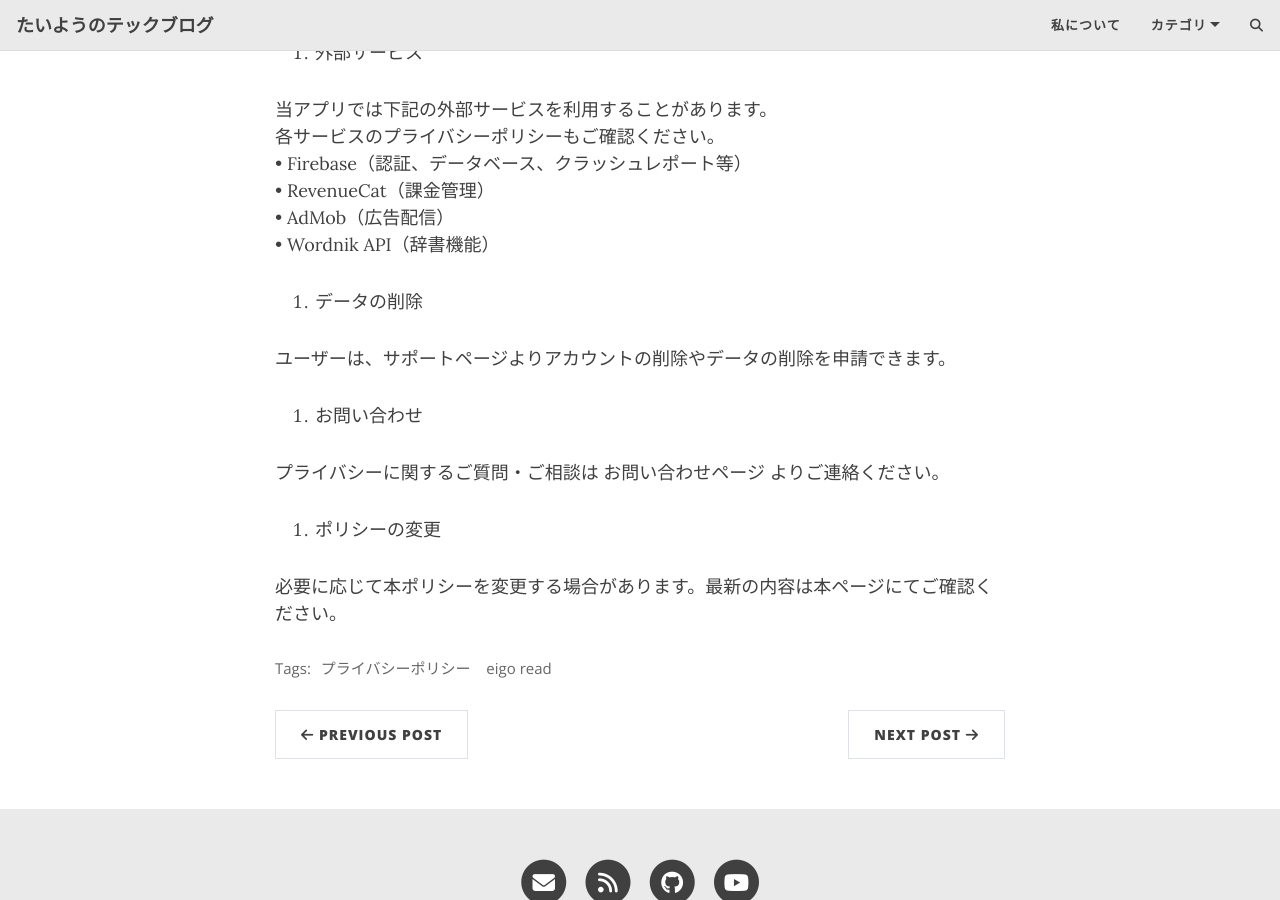
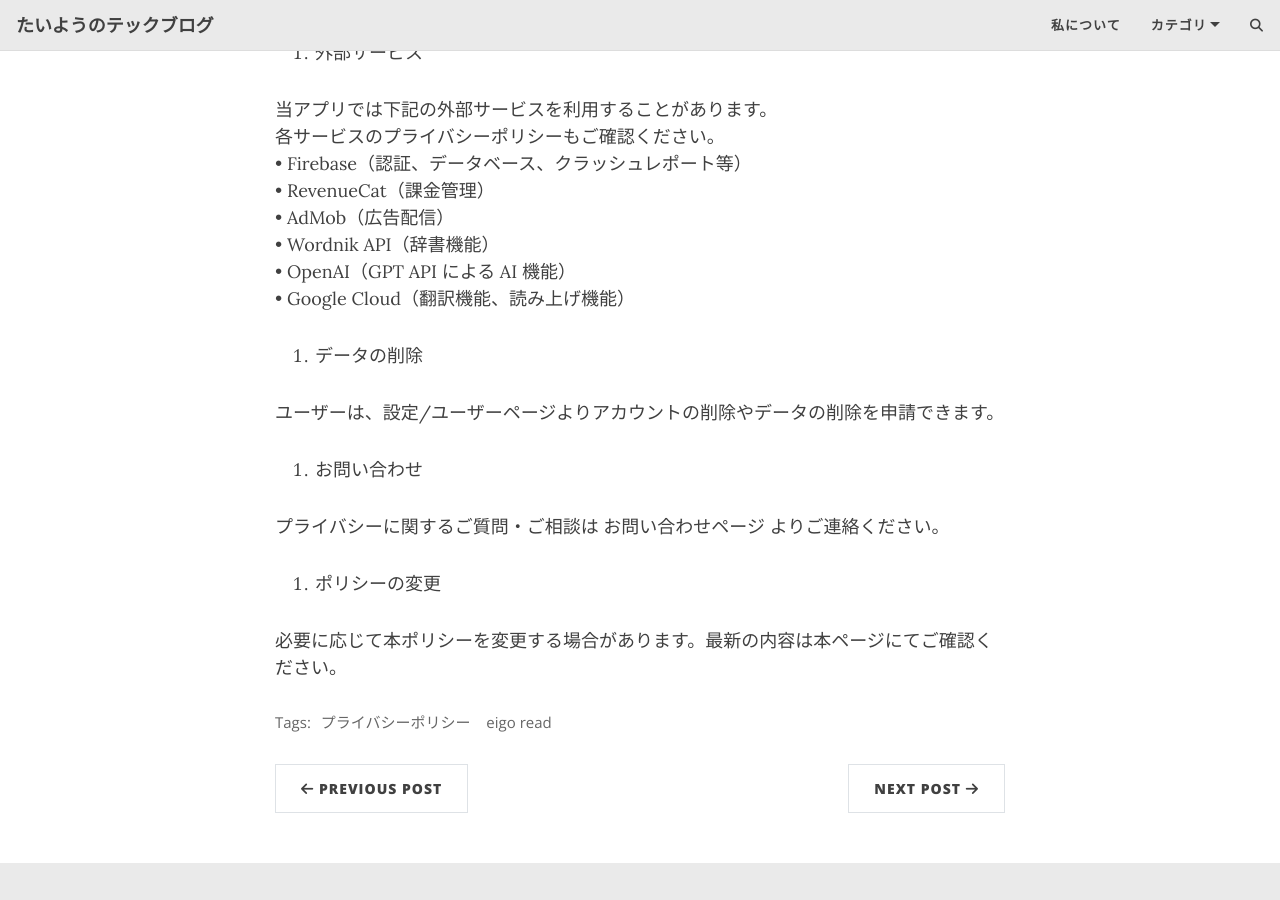
Before and after one commit to macha1316/beautiful-jekyll-master, a Jekyll site: the page built from _posts/2025-07-08-privacy-policy-url.md, in a window 1280 px wide and 900 px high, scrolled down 1268 px. Built offline with Jekyll 4.4.1, drawn with Linux system fonts in a browser that asks for light colours; comment, search, counter and statistics services are not loaded.

Commit message:
fix: 微修正

```diff
--- a/_posts/2025-07-08-privacy-policy-url.md
+++ b/_posts/2025-07-08-privacy-policy-url.md
@@ -40,10 +40,12 @@
 • RevenueCat（課金管理）
 • AdMob（広告配信）
 • Wordnik API（辞書機能）
+• OpenAI（GPT API による AI 機能）
+• Google Cloud（翻訳機能、読み上げ機能）
 
 5. データの削除
 
-ユーザーは、サポートページよりアカウントの削除やデータの削除を申請できます。
+ユーザーは、設定/ユーザーページよりアカウントの削除やデータの削除を申請できます。
 
 6. お問い合わせ
 
```
